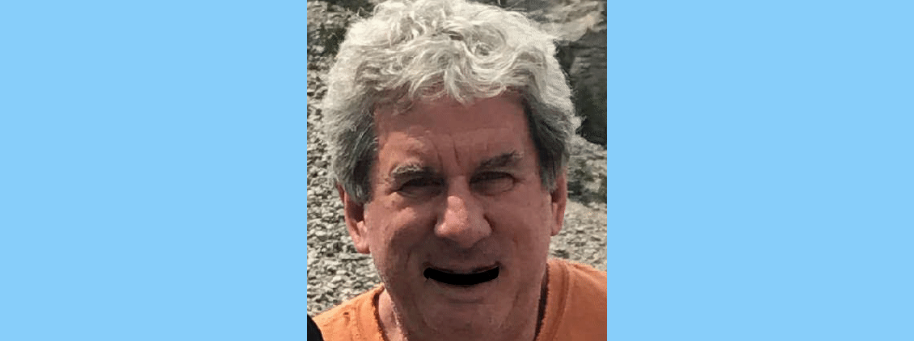
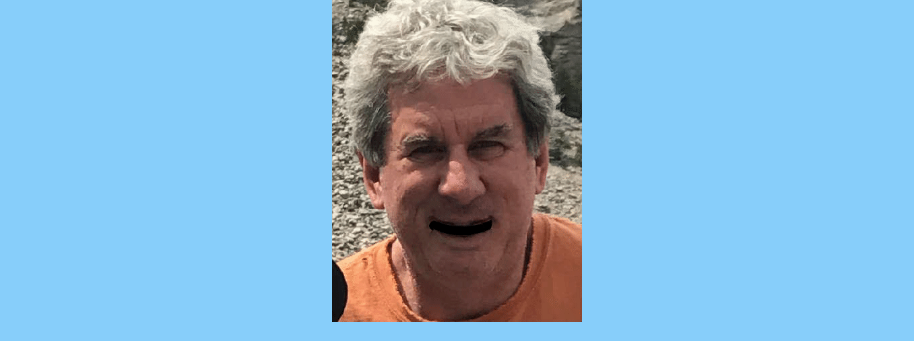
Before and after one commit to jasperadams/dadBot, a plain HTML site: page index.html in a window 1280 px wide. Shown: the part 95-436 px from the top of the page, without its empty margins (183-1097 px from the left). Drawn offline with nearby package versions, Linux system fonts and the light colour scheme.

Commit message:
Update index.html

```diff
--- a/index.html
+++ b/index.html
@@ -10,7 +10,7 @@
 <body>
 <div align="center">
     <h1>DAD-BOT</h1>
-    <img id="img" src="img/dad.gif" width="300">
+    <img id="img" src="img/dad.gif" width="250">
 </div>
 <div id="output"></div>
 <div id="container">
```
